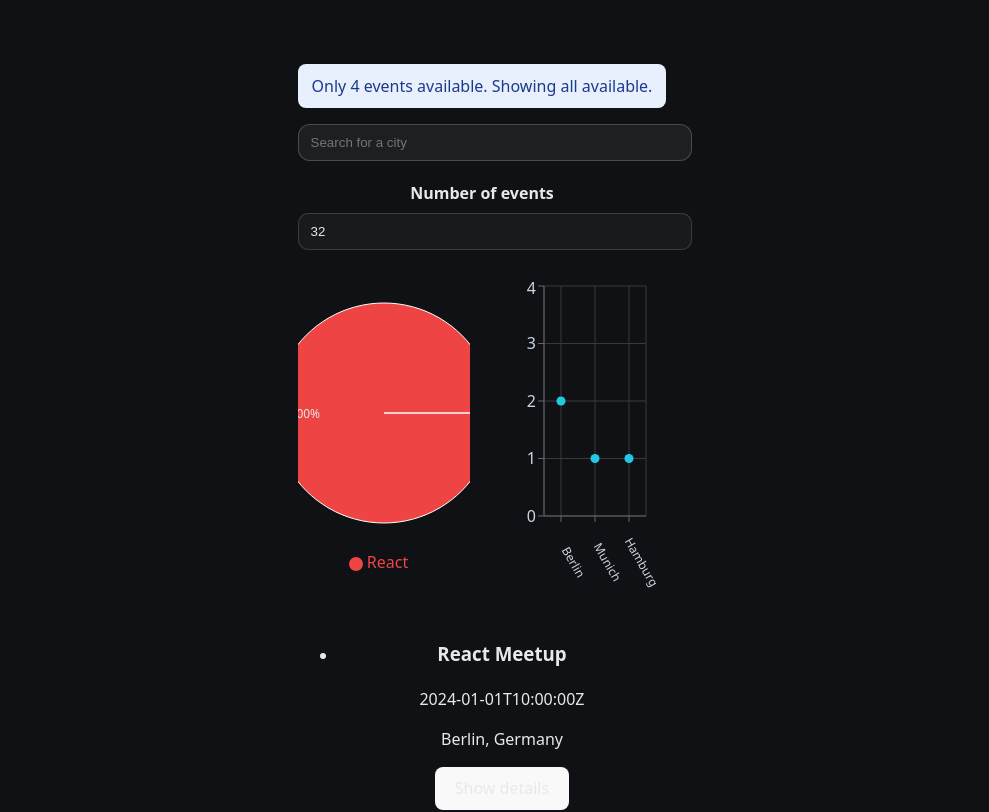
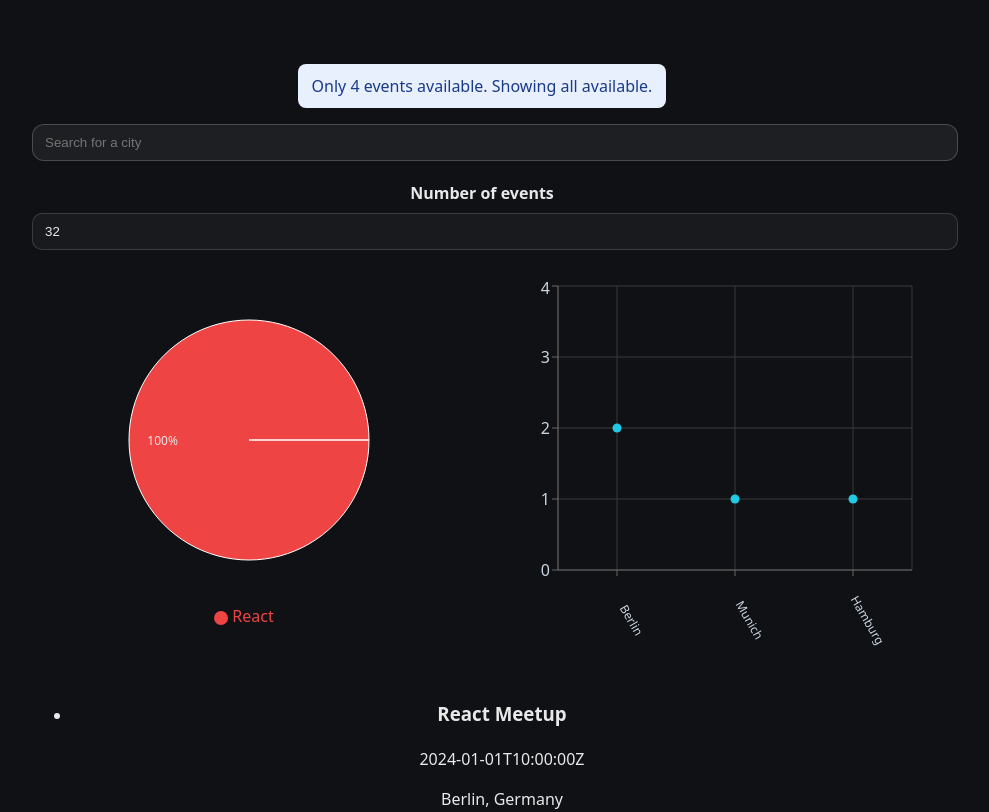
Before and after one commit to dpatil1719/meet-app, a React (Vite) app: page / in a window 1280 px wide. Shown: the top 812 px of the page, without its empty margins (158-1147 px from the left). Built offline with nearby package versions, Linux system fonts and the light colour scheme.

Commit message:
layout: widen app and charts row; increase chart height to 400px for cleaner visuals

```diff
--- a/src/App.css
+++ b/src/App.css
@@ -237,3 +237,24 @@ button:hover { background: rgba(255,255,255,0.12); }
 .recharts-legend-wrapper {
   margin-top: 10px; /* safety in case wrapperStyle is ignored */
 }
+
+/* Give the whole app a wider content column on desktop */
+.App{
+  width: min(1200px, 92vw);
+  margin-left: auto;
+  margin-right: auto;
+}
+
+/* Charts side-by-side with extra space */
+.charts-container{
+  display: grid;
+  grid-template-columns: repeat(2, minmax(0, 1fr));
+  gap: 32px;
+  align-items: start;
+}
+
+@media (max-width: 768px){
+  .charts-container{
+    grid-template-columns: 1fr;
+  }
+}
--- a/src/components/CityEventsChart.jsx
+++ b/src/components/CityEventsChart.jsx
@@ -14,7 +14,7 @@ export default function CityEventsChart({ allLocations = [], events = [] }) {
         const city = location.split(/, | - /)[0];
         return { city, count };
       })
-      .filter((d) => d.count > 0); // hide zero-count cities (keeps chart clean)
+      .filter((d) => d.count > 0);
 
   useEffect(() => {
     setData(getData());
@@ -22,15 +22,15 @@ export default function CityEventsChart({ allLocations = [], events = [] }) {
   }, [`${events}`, `${allLocations}`]);
 
   return (
-    <ResponsiveContainer width="100%" height={340}>
-      <ScatterChart margin={{ top: 10, right: 20, bottom: 70, left: -10 }}>
+    <ResponsiveContainer width="100%" height={400}>
+      <ScatterChart margin={{ top: 10, right: 20, bottom: 76, left: 0 }}>
         <CartesianGrid stroke="#3a3a3a" />
         <XAxis
           type="category"
           dataKey="city"
           angle={60}
           interval={0}
-          tick={{ dx: 16, dy: 36, fontSize: 12, fill: '#cbd5e1' }}
+          tick={{ dx: 18, dy: 40, fontSize: 12, fill: '#cbd5e1' }}
         />
         <YAxis
           type="number"
@@ -40,7 +40,6 @@ export default function CityEventsChart({ allLocations = [], events = [] }) {
           tick={{ fill: '#cbd5e1' }}
         />
         <Tooltip contentStyle={{ background: '#111827', border: '1px solid #374151' }} />
-        {/* Bright cyan markers so they stand out on dark */}
         <Scatter name="Events per city" data={data} fill="#22d3ee" fillOpacity={0.95} />
       </ScatterChart>
     </ResponsiveContainer>
--- a/src/components/EventGenresChart.jsx
+++ b/src/components/EventGenresChart.jsx
@@ -8,7 +8,6 @@ const colors = ['#ef4444', '#60a5fa', '#a78bfa', '#34d399', '#f59e0b']; // React
 
 export default function EventGenresChart({ events = [] }) {
   const [data, setData] = useState([]);
-
   const genres = ['React', 'JavaScript', 'Node', 'Angular', 'jQuery'];
 
   const getData = () =>
@@ -17,14 +16,13 @@ export default function EventGenresChart({ events = [] }) {
         name: genre,
         value: events.filter((e) => e.summary?.toLowerCase().includes(genre.toLowerCase())).length,
       }))
-      .filter((d) => d.value > 0); // hide zero-slice entries to avoid tiny/overlapping labels
+      .filter((d) => d.value > 0);
 
   useEffect(() => {
     setData(getData());
     // eslint-disable-next-line react-hooks/exhaustive-deps
   }, [`${events}`]);
 
-  // % labels inside slices
   const renderCustomizedLabel = ({ cx, cy, midAngle, outerRadius, percent }) => {
     if (!percent) return null;
     const RAD = Math.PI / 180;
@@ -39,13 +37,13 @@ export default function EventGenresChart({ events = [] }) {
   };
 
   return (
-    <ResponsiveContainer width="100%" height={340}>
-      <PieChart margin={{ top: 0, right: 0, bottom: 42, left: 0 }}>
+    <ResponsiveContainer width="100%" height={400}>
+      <PieChart margin={{ top: 0, right: 0, bottom: 48, left: 0 }}>
         <Pie
           data={data}
           dataKey="value"
           nameKey="name"
-          outerRadius={110}
+          outerRadius={120}
           labelLine={false}
           label={renderCustomizedLabel}
           isAnimationActive={false}
@@ -54,14 +52,7 @@ export default function EventGenresChart({ events = [] }) {
             <Cell key={i} fill={colors[i % colors.length]} />
           ))}
         </Pie>
-
-        {/* Legend pushed down so it never overlaps the pie */}
-        <Legend
-          verticalAlign="bottom"
-          align="center"
-          wrapperStyle={{ marginTop: 14 }}
-          iconType="circle"
-        />
+        <Legend verticalAlign="bottom" align="center" wrapperStyle={{ marginTop: 16 }} iconType="circle" />
         <Tooltip contentStyle={{ background: '#111827', border: '1px solid #374151' }} />
       </PieChart>
     </ResponsiveContainer>
```
